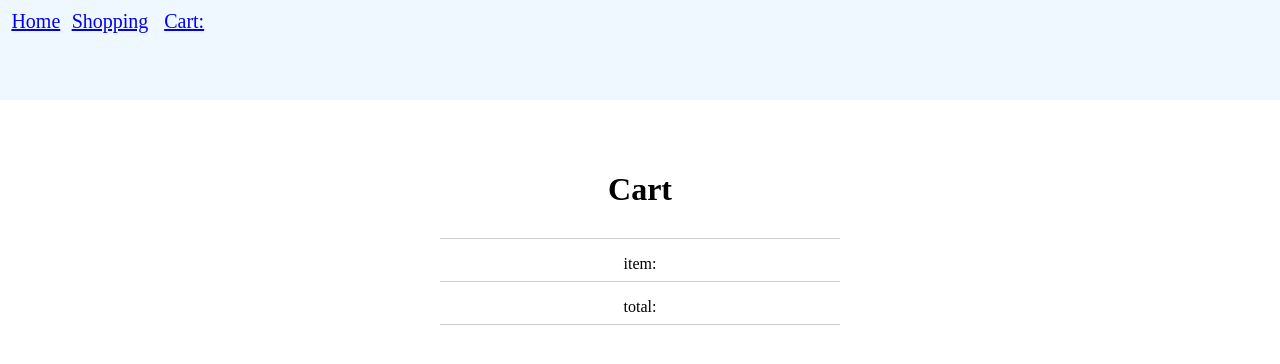
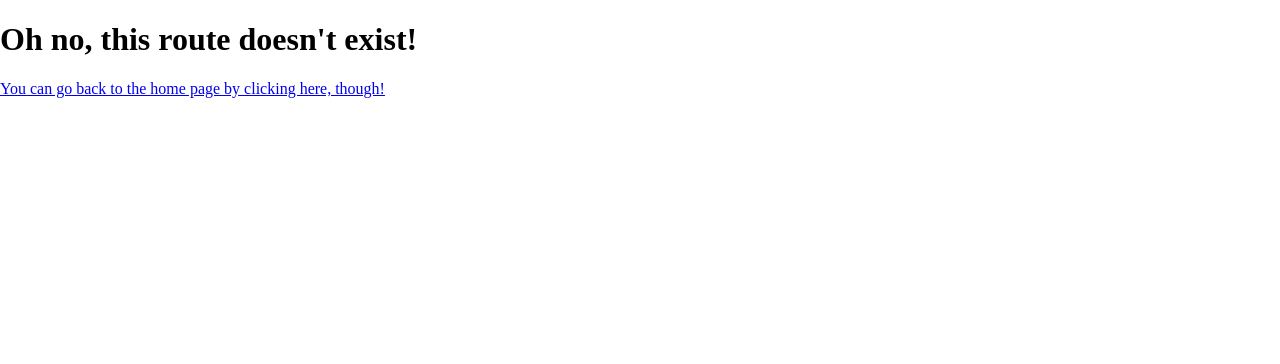
Before and after one commit to vichekaoeun/Shopping-cart, a React (Vite) app: page /cart/cart/shop in a window 1280 px wide. Shown: the top 364 px of the page. Built offline with nearby package versions, Linux system fonts and the light colour scheme.

Commit message:
delete cart.jsx & remove unnecessary imports

```diff
--- a/src/components/Cart.jsx
+++ /dev/null
@@ -1,24 +0,0 @@
-import Nav from './Nav.jsx';
-import { render } from 'react-dom';
-import React, { Component, useState } from 'react'
-import '../style/cart.css'
-import Shop from '../components/Shop.jsx'
-import CartRender from './CartRender.jsx';
-
-const Cart = () => {
-
-    return (
-        <div className='container'>
-            <Nav />
-            <div className='cart-container'>
-                <div id='cart-content'>
-                    <div><h1>Cart</h1></div>
-                    <div>item: </div>
-                    <div>total:</div>
-                </div>
-            </div>
-        </div>
-    )
-}
-
-export default Cart;
--- a/src/components/CartRender.jsx
+++ b/src/components/CartRender.jsx
@@ -1,7 +1,5 @@
-import { render } from 'react-dom';
-import React, { Component, useState } from 'react'
+import React from 'react'
 import '../style/cart.css'
-import Shop from '../components/Shop.jsx'
 import { Link } from 'react-router-dom';
 
 const CartRender = ({ total, cart }) => {
--- a/src/components/Home.jsx
+++ b/src/components/Home.jsx
@@ -1,5 +1,4 @@
 import React, { Component, useState } from 'react'
-import { render } from 'react-dom';
 import Nav from './Nav.jsx';
 import '../style/home.css'
 
--- a/src/components/Nav.jsx
+++ b/src/components/Nav.jsx
@@ -1,5 +1,4 @@
-import React, { Component, useState } from 'react'
-import { render } from 'react-dom';
+import React, { Component } from 'react'
 import { Link } from 'react-router-dom';
 import '../style/nav.css'
 
@@ -18,9 +17,6 @@ class Nav extends Component {
                     <div id='Shop'>
                         <Link to='/shop'>Shopping</Link>
                     </div>
-                    <div id='Cart'>
-                        <Link to='/cart'>Cart:</Link>
-                    </div>
                 </div>
             </div>
         )
--- a/src/components/Shop.jsx
+++ b/src/components/Shop.jsx
@@ -1,7 +1,6 @@
 import React, { useState, useEffect } from 'react';
 import Nav from './Nav.jsx';
 import '../style/shop.css';
-import Cart from '../components/Cart.jsx'
 import CartRender from '../components/CartRender.jsx'
 
 
```
Also changed, not shown: src/components/Router.jsx (+2 -9 lines).
